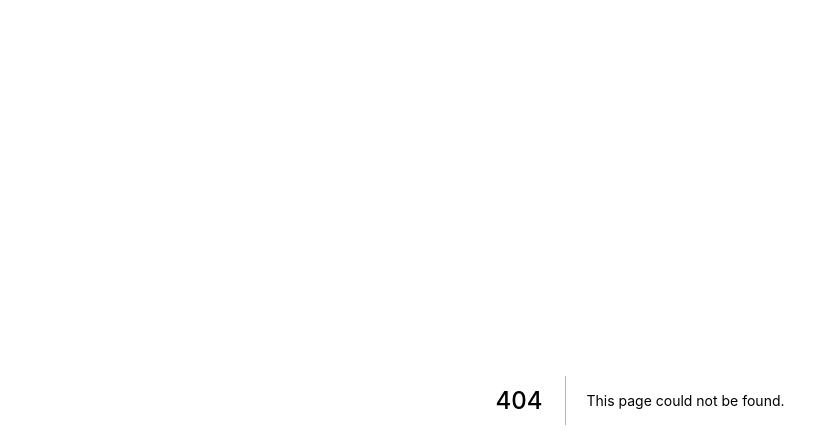
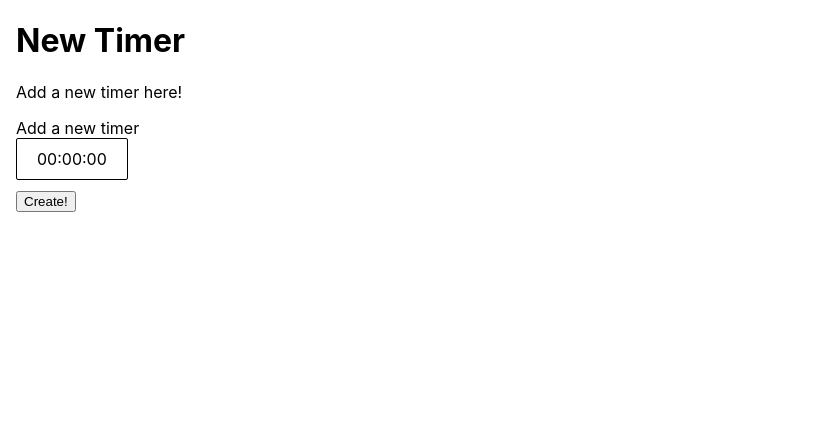
Before and after one commit to baldore/daily-timers-react, a Next.js app: page /timers/new in a window 1280 px wide. Before the commit this address had no page. Shown: the top 448 px of the page, without its empty margins (0-831 px from the left). Built offline with nearby package versions, Linux system fonts and the light colour scheme.

Commit message:
WIP - timers/new

```diff
--- /dev/null
+++ b/src/components/NewTimerForm/NewTimerForm.tsx
@@ -0,0 +1,25 @@
+import React, { useState } from 'react'
+import { Container } from 'components/commonStyles/layout'
+import TimerInput from 'components/TimerInput/TimerInput'
+
+function NewTimerForm(): JSX.Element {
+  const [timer, setTimer] = useState('')
+
+  const onSubmit: React.FormEventHandler = (e) => {
+    e.preventDefault()
+    console.log('yepppp')
+  }
+
+  return (
+    <Container>
+      <h1>New Timer</h1>
+      <p>Add a new timer here!</p>
+      <form onSubmit={onSubmit}>
+        <TimerInput value={timer} onChange={setTimer} />
+        <button type="submit">Create!</button>
+      </form>
+    </Container>
+  )
+}
+
+export default NewTimerForm
--- a/src/components/TimerInput/TimerInput.tsx
+++ b/src/components/TimerInput/TimerInput.tsx
@@ -5,6 +5,11 @@ import {
   TimerLabel,
   VisuallyHidden,
 } from './TimerInput.styles'
+
+type Props = {
+  value?: string
+  onChange?: (value: string) => void
+}
 
 /**
  * Formats the hidden input to look like XX:XX:XX
@@ -22,14 +27,13 @@ function formatInput(input: string): string {
  * This input only allows numbers and backspace to delete.
  * Cursor is not available at the moment
  */
-function TimerInput(): JSX.Element {
-  const [input, setInput] = useState('')
+function TimerInput({ value, onChange }: Props): JSX.Element {
   const [focus, setFocus] = useState(false)
 
-  const onChange = (e: React.ChangeEvent<HTMLInputElement>) => {
-    const value = e.target.value.replace(/[^\d]/g, '')
-    if (value.length <= 6) {
-      setInput(value)
+  const onChangeHandler = (e: React.ChangeEvent<HTMLInputElement>) => {
+    const newValue = e.target.value.replace(/[^\d]/g, '')
+    if (newValue.length <= 6) {
+      onChange(newValue)
     }
   }
 
@@ -40,8 +44,8 @@ function TimerInput(): JSX.Element {
         <input
           type="text"
           id="timer"
-          value={input}
-          onChange={onChange}
+          value={value}
+          onChange={onChangeHandler}
           pattern="[0-9]+"
           maxLength={6}
           autoComplete="off"
@@ -50,7 +54,7 @@ function TimerInput(): JSX.Element {
         />
       </VisuallyHidden>
       <FormattedInput focus={focus} htmlFor="timer">
-        {formatInput(input)}
+        {formatInput(value)}
       </FormattedInput>
     </InputContainer>
   )
--- /dev/null
+++ b/src/components/commonStyles/layout.ts
@@ -0,0 +1,5 @@
+import styled from 'styled-components'
+
+export const Container = styled.main({
+  padding: '0 16px',
+})
--- /dev/null
+++ b/src/pages/timers/new.tsx
@@ -0,0 +1,7 @@
+import NewTimerForm from 'components/NewTimerForm/NewTimerForm'
+
+function NewTimer(): JSX.Element {
+  return <NewTimerForm />
+}
+
+export default NewTimer
```
Also changed, not shown: src/components/Timer.tsx (+3 -4 lines), src/pages/index.tsx (+6 -8 lines).
